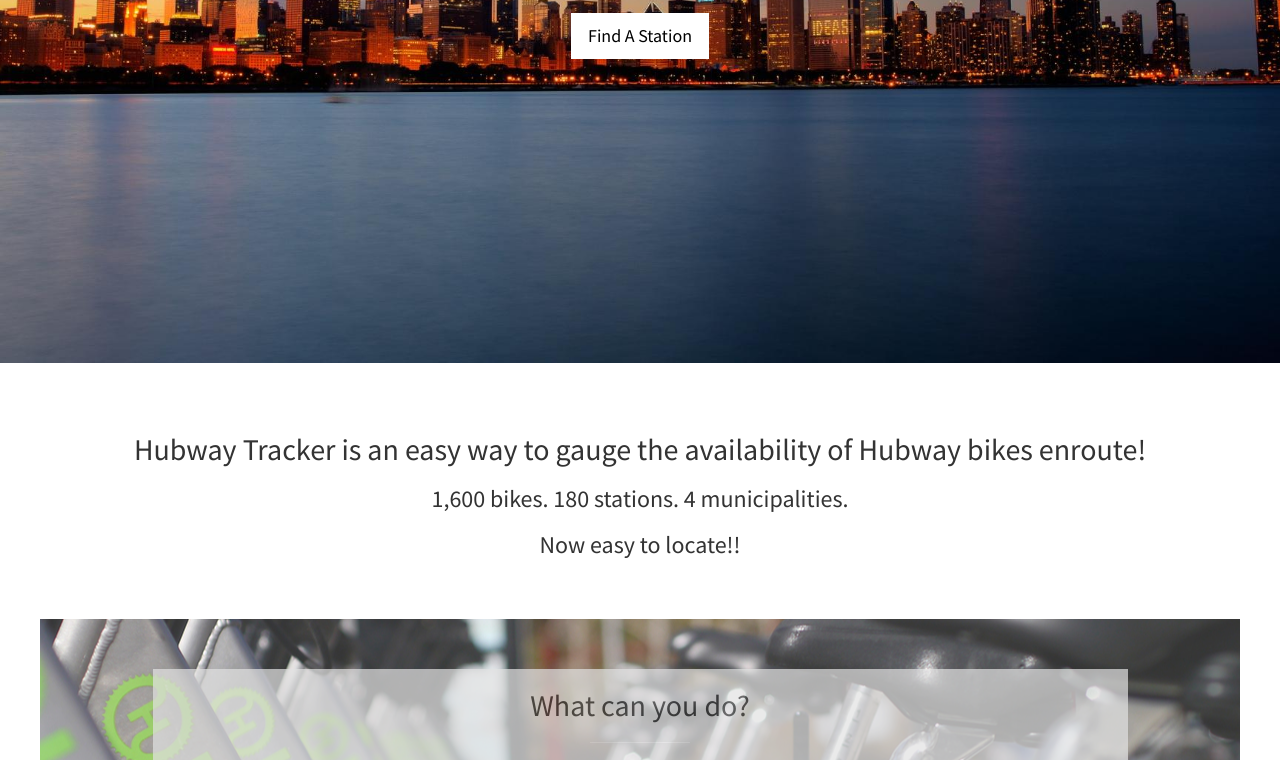
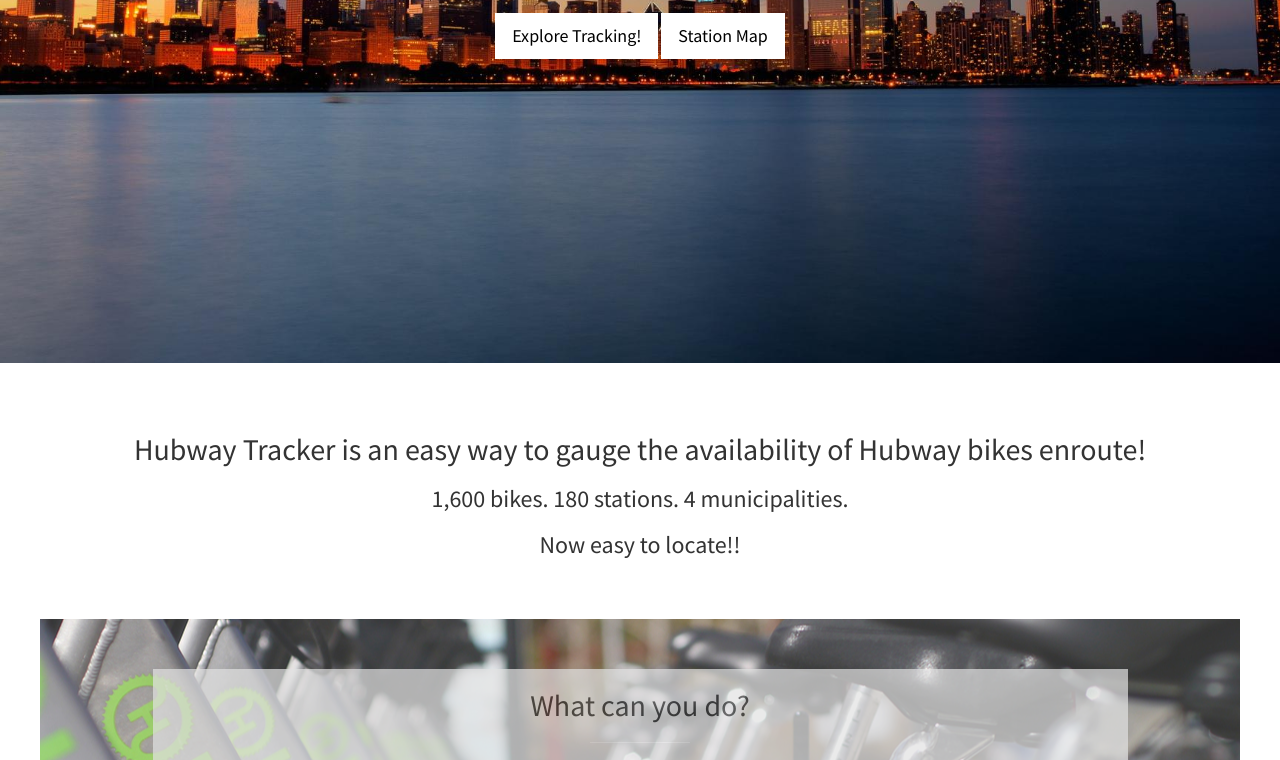
Before and after one commit to bhupendrasingh/hubway-tracker, a website: page index.html in a window 1280 px wide. Shown: the part 437-1197 px from the top of the page. Drawn offline with nearby package versions, Linux system fonts and the light colour scheme; some packages are replaced by stand-ins of ours; no server answers.

Commit message:
small change

```diff
--- a/index.html
+++ b/index.html
@@ -106,7 +106,9 @@
             <h1 style="color: white; !important">Hubway Tracker</h1>
             <h3 style="color: white; !important">Get the best out of city's best bikes!</h3>
             <br>
-            <a href="#about"style="color: black; !important" class="btn btn-lg btn-light">Find A Station</a>
+            <a href="#about"style="color: black; !important" class="btn btn-lg btn-light">Explore Tracking!</a>
+            <a href="#map"style="color: black; !important" class="btn btn-lg btn-light">Station Map</a>
+
         </div>
     </header>
 
@@ -247,6 +249,8 @@
       </iframe>-->
     </section>
 
+<section>
+<h3 style="text-align:center;">Tap on the marker at the station to see the bike statistics</h3></section>
     <!-- Footer -->
     <footer>
         <div class="container">
```
